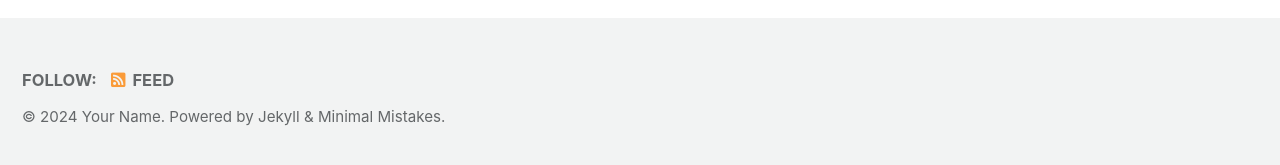
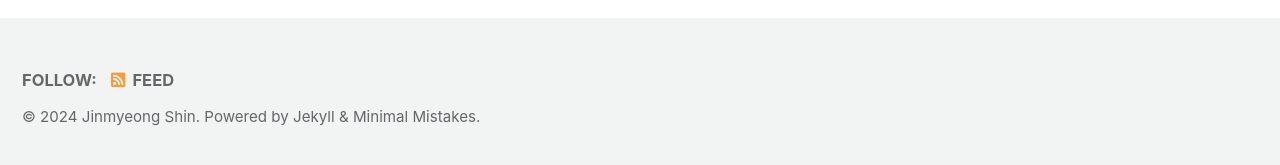
Before and after one commit to Jinmyeong-Shin/dissertation, a Jekyll site: the page built from index.html, in a window 1280 px wide. Shown: the part 727-892 px from the top of the page. Built offline with Jekyll 4.4.1, drawn with Linux system fonts in a browser that asks for light colours; cached includes are drawn as plain includes; the list of posts is cut into pages by our own code.

Commit message:
name update

```diff
--- a/_config.yml
+++ b/_config.yml
@@ -19,8 +19,8 @@ locale: "en-US"
 title: "Task-Specific Differential Private Data Publish Method for Privacy-Preserving Deep Learning"
 title_separator: "-"
 subtitle: # site tagline that appears below site title in masthead
-name: "Your Name"
-description: "An amazing website."
+name: "Jinmyeong Shin"
+description: "A dissertation for the degree of Doctor of Philosophy."
 url: # the base hostname & protocol for your site e.g. "https://mmistakes.github.io"
 baseurl: # the subpath of your site, e.g. "/blog"
 repository: # GitHub username/repo-name e.g. "mmistakes/minimal-mistakes"
```
Also changed, not shown: 1 other file.
